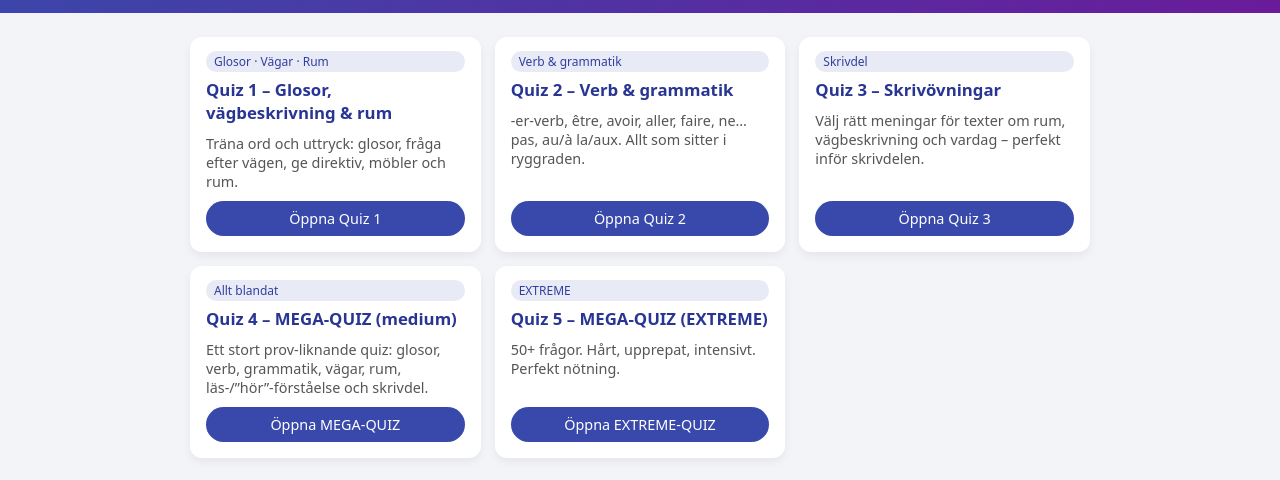
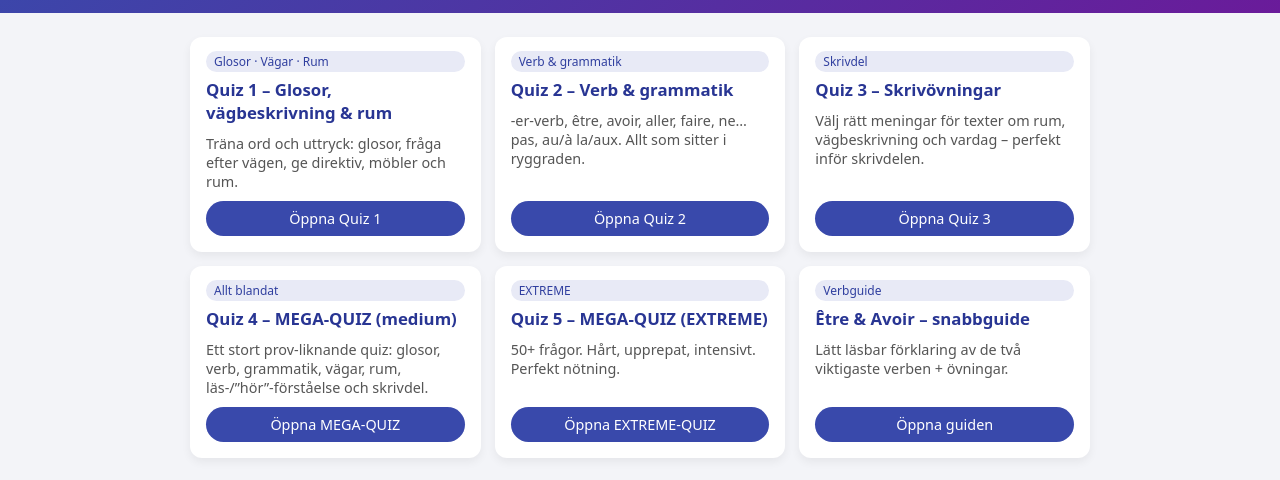
Before and after one commit to vlash74/franska-nov-25, a plain HTML site: page index.html in a window 1280 px wide. Shown: the part 88-568 px from the top of the page. Drawn offline with Linux system fonts and the light colour scheme.

Commit message:
Update index.html

```diff
--- a/index.html
+++ b/index.html
@@ -146,7 +146,16 @@
       <p>50+ frågor. Hårt, upprepat, intensivt. Perfekt nötning.</p>
       <a class="button" href="franska_mega_quiz_extreme%20(1).html" target="_blank">Öppna EXTREME-QUIZ</a>
     </article>
+
+    <article class="card">
+      <span class="tag">Verbguide</span>
+      <h2>Être & Avoir – snabbguide</h2>
+      <p>Lätt läsbar förklaring av de två viktigaste verben + övningar.</p>
+      <a class="button" href="etre_avoir_guide.html" target="_blank">Öppna guiden</a>
+    </article>
   </section>
+
+
 </main>
 
 </body>
```
